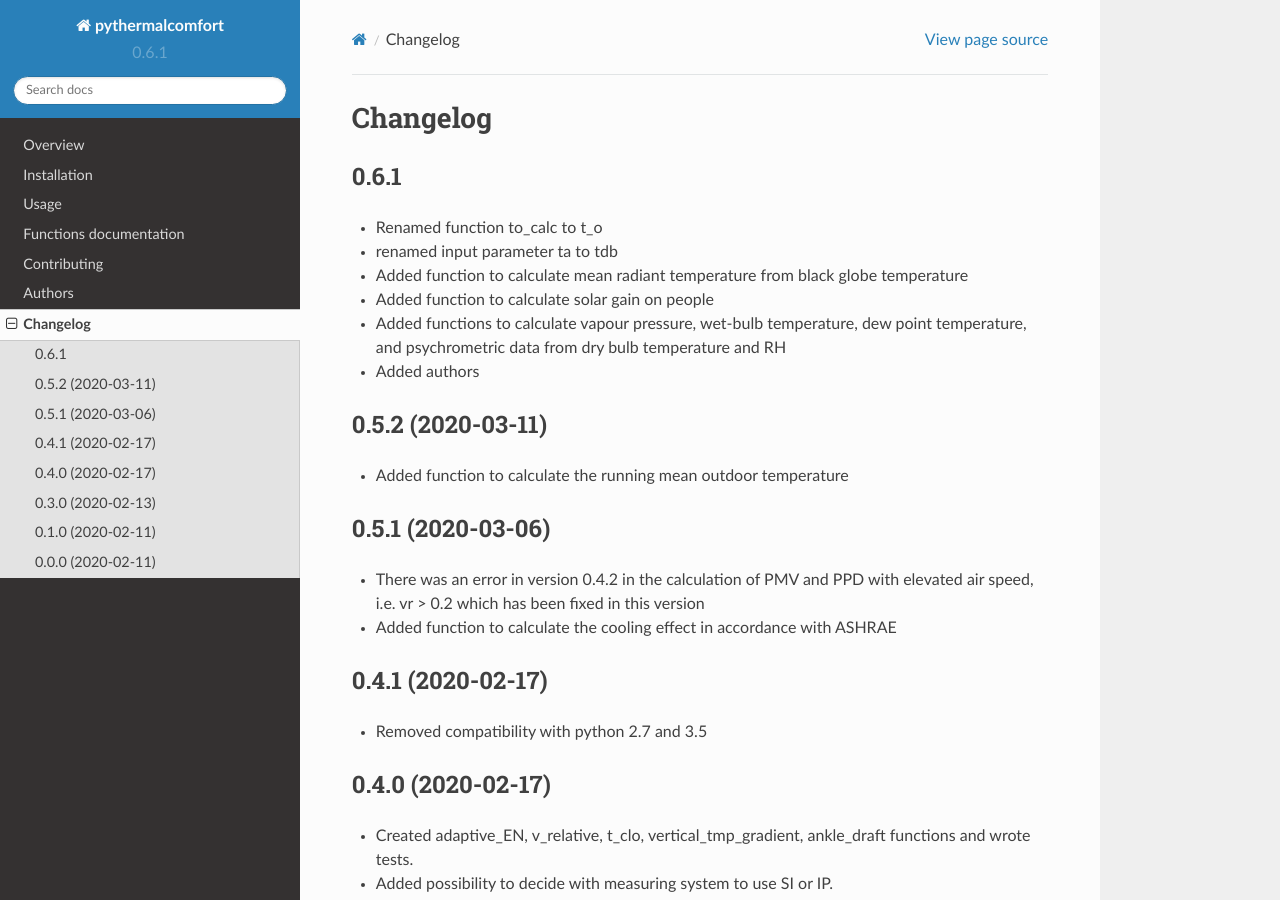
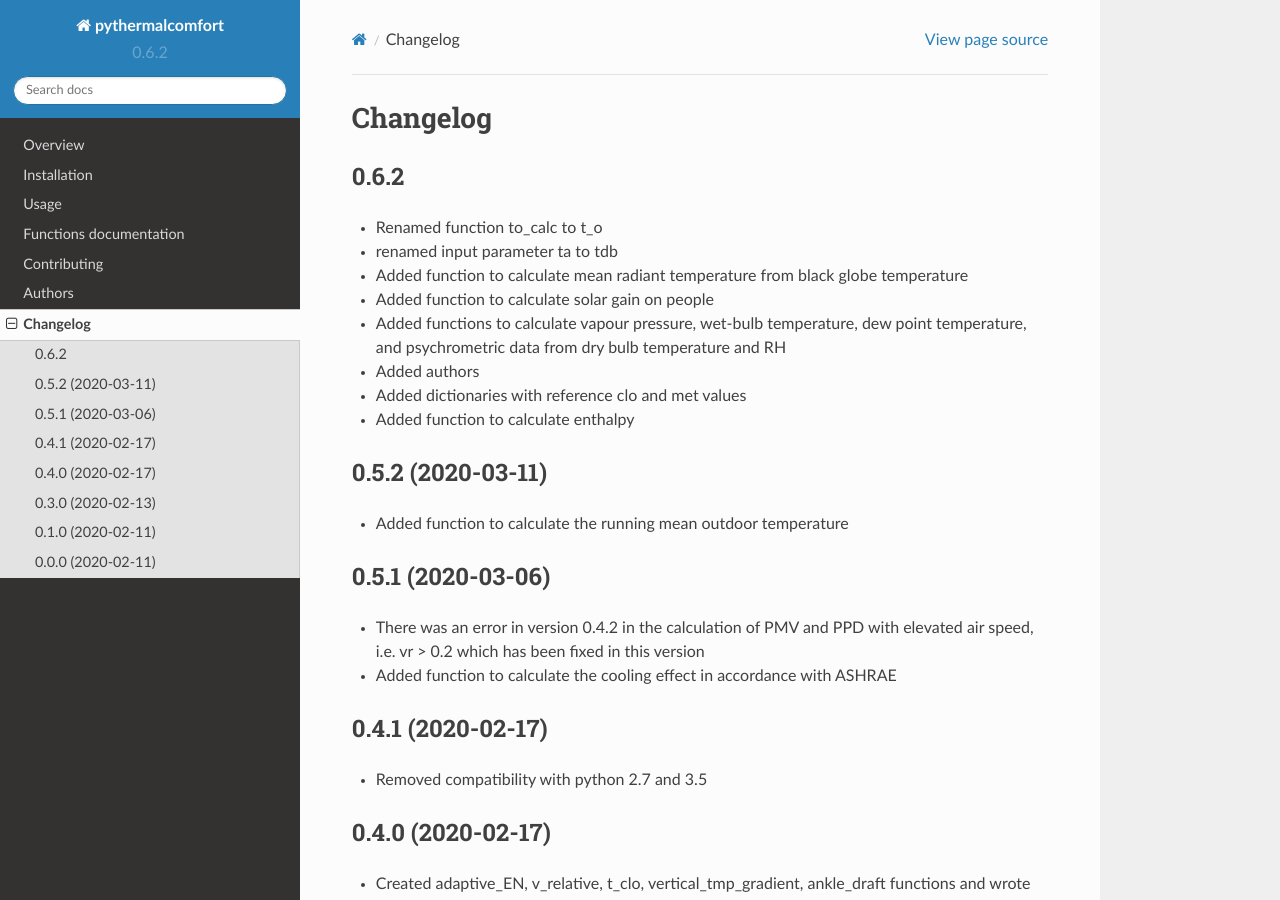
Before and after one commit to CenterForTheBuiltEnvironment/pythermalcomfort, a Sphinx documentation site: the page built from docs/changelog.rst, in a window 1280 px wide and 900 px high. Built offline with Sphinx 7.4.7 and the Read the Docs theme 2.0.0, drawn with Linux system fonts in a browser that asks for light colours.

Commit message:
bumped version and updated CHANGELOG.rst

```diff
--- a/CHANGELOG.rst
+++ b/CHANGELOG.rst
@@ -2,7 +2,7 @@
 Changelog
 =========
 
-0.6.1
+0.6.2
 ------------------
 
 * Renamed function to_calc to t_o
@@ -11,6 +11,8 @@
 * Added function to calculate solar gain on people
 * Added functions to calculate vapour pressure, wet-bulb temperature, dew point temperature, and psychrometric data from dry bulb temperature and RH
 * Added authors
+* Added dictionaries with reference clo and met values
+* Added function to calculate enthalpy
 
 0.5.2 (2020-03-11)
 ------------------
--- a/README.rst
+++ b/README.rst
@@ -53,9 +53,9 @@
     :alt: Supported implementations
     :target: https://pypi.org/project/pythermalcomfort
 
-.. |commits-since| image:: https://img.shields.io/github/commits-since/CenterForTheBuiltEnvironment/pythermalcomfort/v0.6.1.svg
+.. |commits-since| image:: https://img.shields.io/github/commits-since/CenterForTheBuiltEnvironment/pythermalcomfort/v0.6.2.svg
     :alt: Commits since latest release
-    :target: https://github.com/CenterForTheBuiltEnvironment/pythermalcomfort/compare/v0.6.1...master
+    :target: https://github.com/CenterForTheBuiltEnvironment/pythermalcomfort/compare/v0.6.2...master
 
 
 
--- a/docs/conf.py
+++ b/docs/conf.py
@@ -22,7 +22,7 @@
 year = '2019-2020'
 author = 'Federico Tartarini'
 copyright = '{0}, {1}'.format(year, author)
-version = release = '0.6.1'
+version = release = '0.6.2'
 
 pygments_style = 'trac'
 templates_path = ['.']
--- a/setup.py
+++ b/setup.py
@@ -25,7 +25,7 @@
 
 setup(
     name='pythermalcomfort',
-    version='0.6.1',
+    version='0.6.2',
     license='MIT',
     description='Package to calculate several thermal comfort indices (e.g. PMV, PPD, SET, adaptive) and convert physical variables.',
     long_description='%s\n%s' % (
--- a/src/pythermalcomfort/__init__.py
+++ b/src/pythermalcomfort/__init__.py
@@ -1,3 +1,3 @@
-__version__ = '0.6.1'
+__version__ = '0.6.2'
 
 from pythermalcomfort.models import *
```
Also changed, not shown: .bumpversion.cfg.
